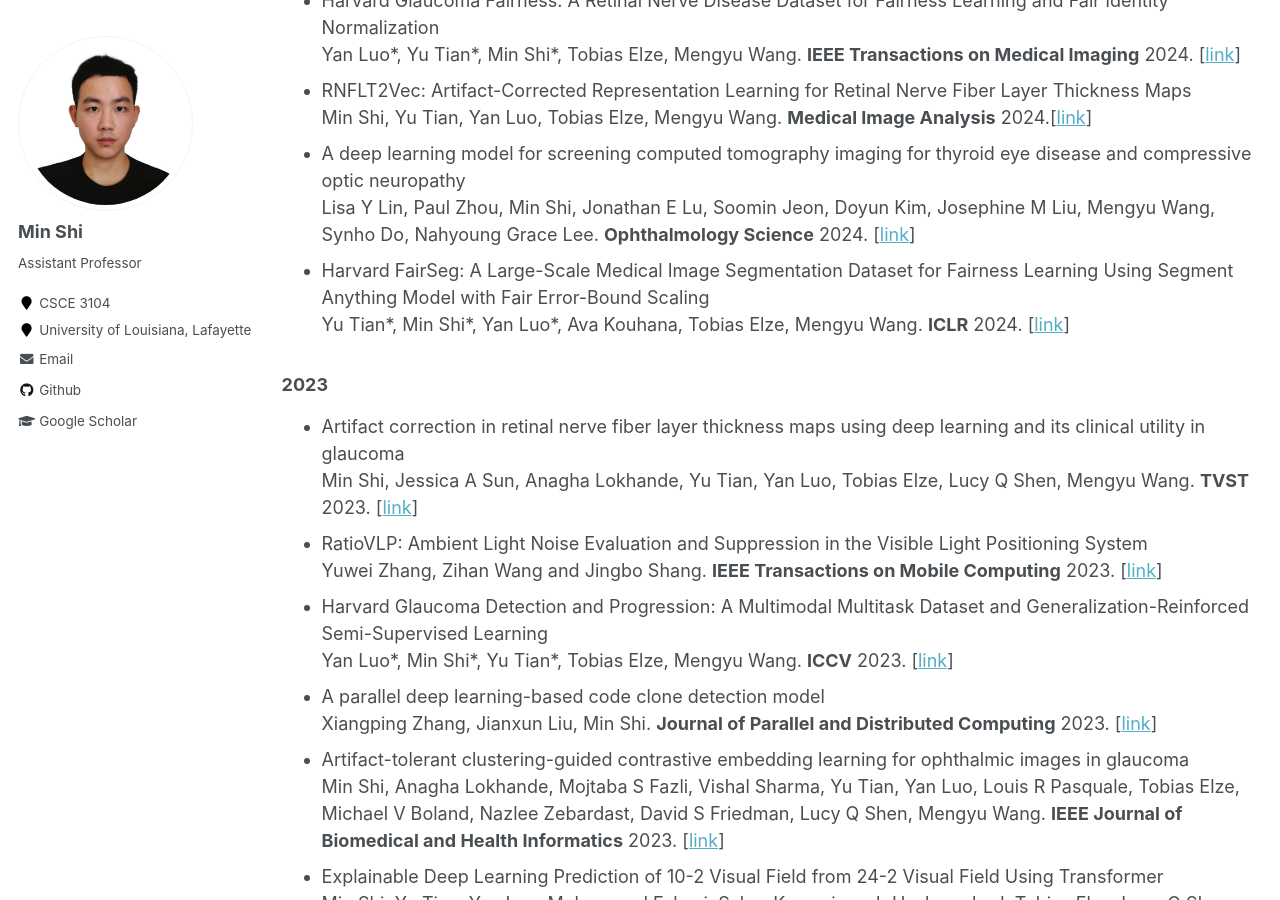
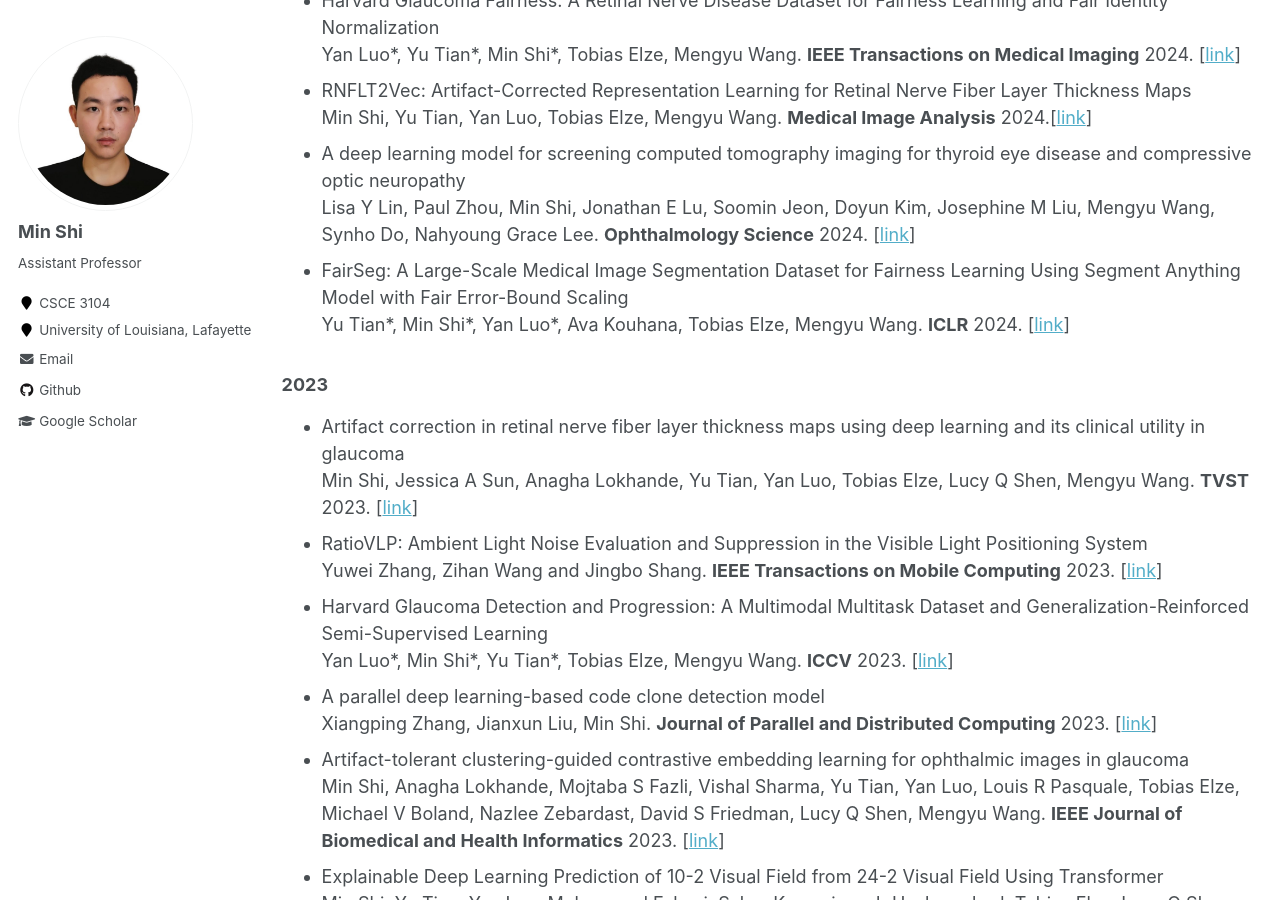
Before and after one commit to shiminxst/shiminxst.github.io, a Jekyll site: the page built from _pages/publications.md, in a window 1280 px wide and 900 px high, scrolled down 577 px. Built offline with Jekyll 4.4.1, drawn with Linux system fonts in a browser that asks for light colours.

Commit message:
Update publications.md

```diff
--- a/_pages/publications.md
+++ b/_pages/publications.md
@@ -23,7 +23,7 @@ Yan Luo\*, Yu Tian\*, Min Shi\*, Tobias Elze, Mengyu Wang. **IEEE Transactions o
 Min Shi, Yu Tian, Yan Luo, Tobias Elze, Mengyu Wang. **Medical Image Analysis** 2024.[[link](https://www.sciencedirect.com/science/article/abs/pii/S1361841524000355)]
 * A deep learning model for screening computed tomography imaging for thyroid eye disease and compressive optic neuropathy<br/>
 Lisa Y Lin, Paul Zhou, Min Shi, Jonathan E Lu, Soomin Jeon, Doyun Kim, Josephine M Liu, Mengyu Wang, Synho Do, Nahyoung Grace Lee. **Ophthalmology Science** 2024. [[link](https://www.sciencedirect.com/science/article/pii/S2666914523001446)]
-* Harvard FairSeg: A Large-Scale Medical Image Segmentation Dataset for Fairness Learning Using Segment Anything Model with Fair Error-Bound Scaling<br/>
+* FairSeg: A Large-Scale Medical Image Segmentation Dataset for Fairness Learning Using Segment Anything Model with Fair Error-Bound Scaling <br/>
 Yu Tian\*, Min Shi\*, Yan Luo\*, Ava Kouhana, Tobias Elze, Mengyu Wang. **ICLR** 2024. [[link](https://arxiv.org/abs/2311.02189)]
 
 ### 2023
```
